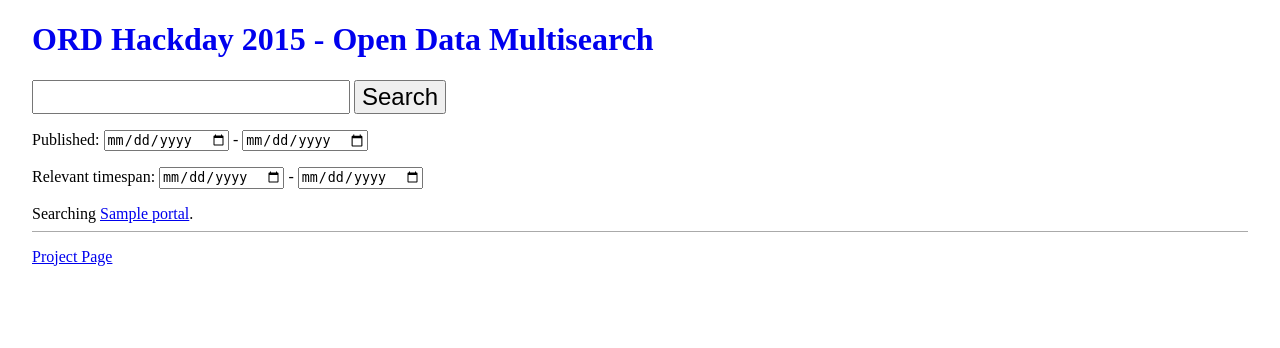
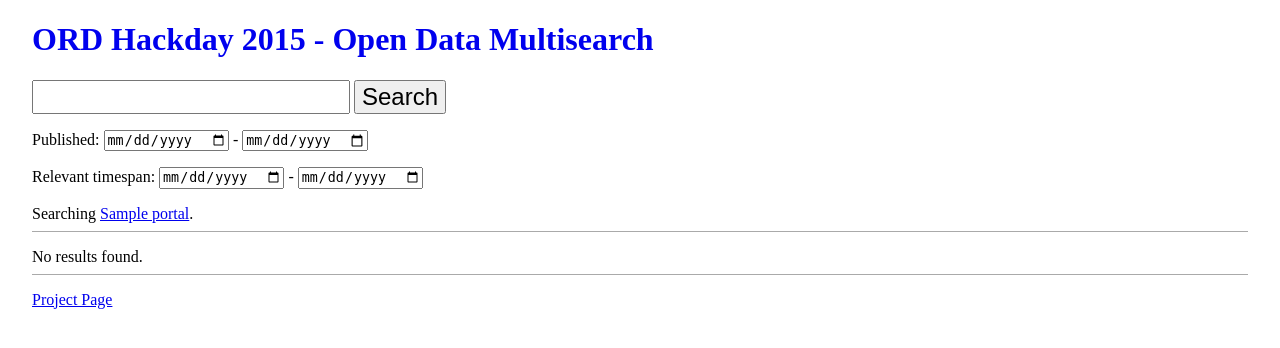
Before and after one commit to bellisk/opendata-multisearch, a Django app: page / in a window 1280 px wide. Shown: the top 348 px of the page. Run offline with Django 3.2, Linux system fonts and the light colour scheme; tables that the repository leaves empty hold one stand-in row (values such as "Sample post").

Commit message:
Now displaying 'No results found.' Fixed #22

```diff
--- a/ord_hackday/search/static/search/style.css
+++ b/ord_hackday/search/static/search/style.css
@@ -60,6 +60,12 @@ h1 a {
     text-decoration: underline;
 }
 
+.noresults {
+    padding-bottom: 0.5em;
+    border-bottom: 1px solid #aaaaaa;
+    margin-bottom: 1em;
+}
+
 .more {
     cursor: pointer;
     text-decoration: underline;
--- a/ord_hackday/search/templates/search.html
+++ b/ord_hackday/search/templates/search.html
@@ -59,6 +59,8 @@
             <div class="notes" id="notes{{forloop.counter}}">{{r.notes}}</div>
         </li>
         <script>truncate_notes('notes{{forloop.counter}}')</script>
+    {% empty %}
+        <div class="noresults">No results found.</div>
     {% endfor %}
     </ul>
 
```
